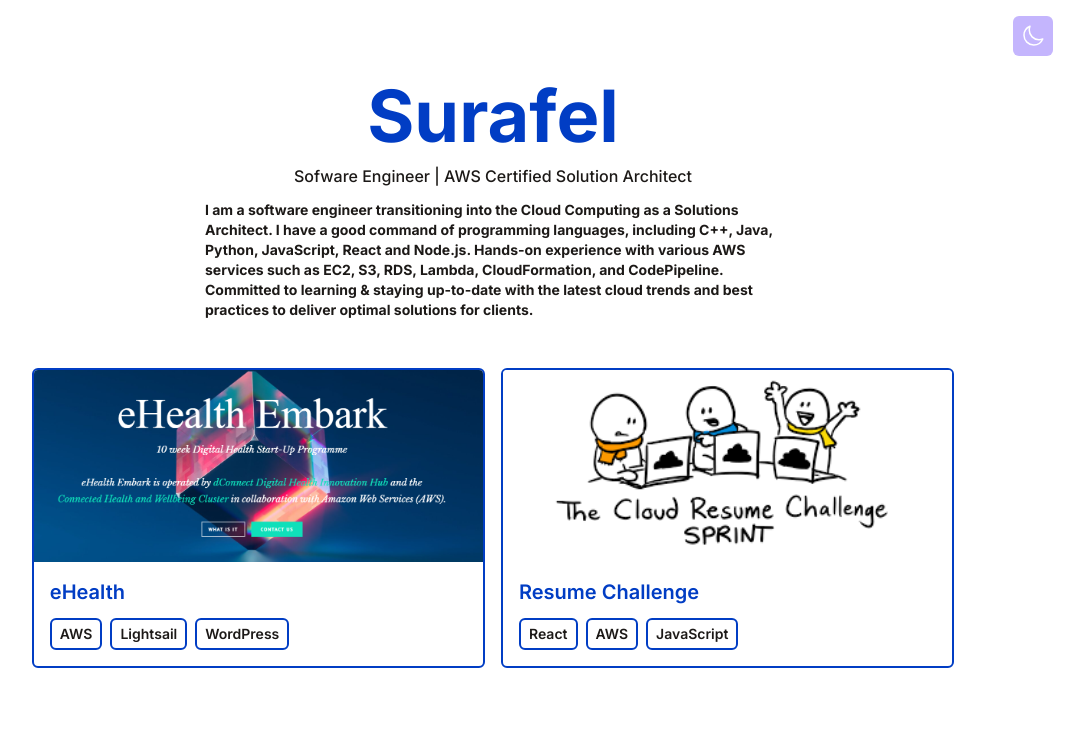
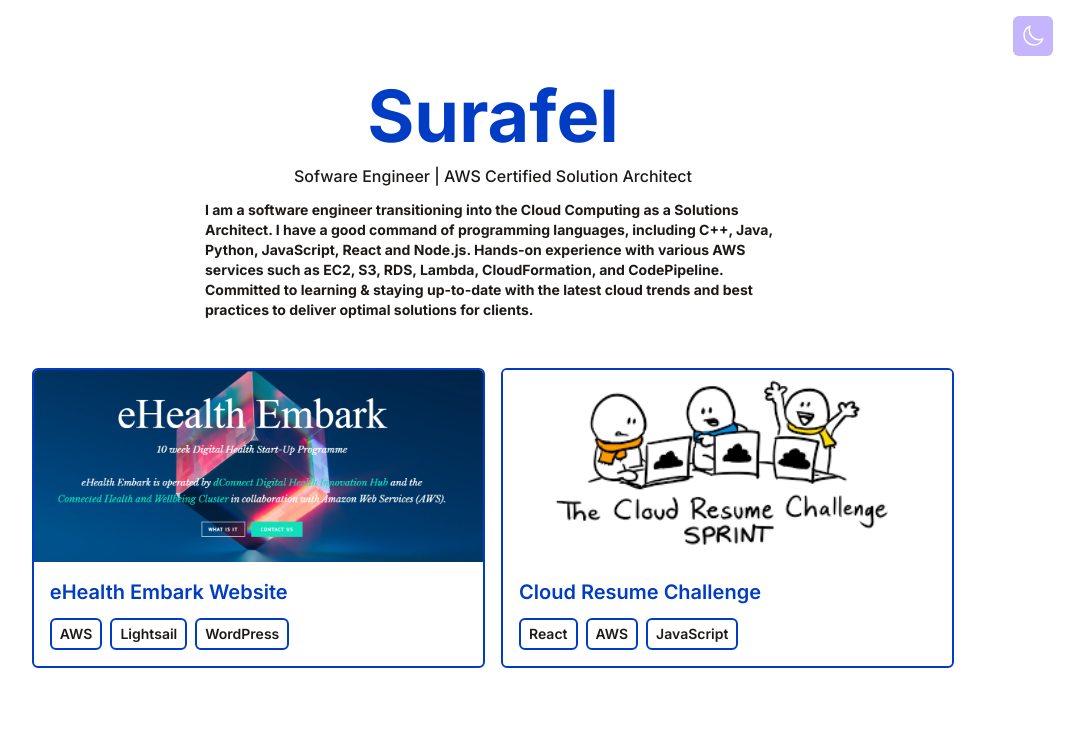
Before and after one commit to surafel-dem/Cloud-Resume-challenge, a React (Vite) app in the folder Portfolio-CRC/: page / in a window 1280 px wide. Shown: the top 748 px of the page, without its empty margins (147-1231 px from the left). Built offline with nearby package versions, Linux system fonts and the light colour scheme; no server answers.

Commit message:
update content

```diff
--- a/Portfolio-CRC/src/data/portfolio.js
+++ b/Portfolio-CRC/src/data/portfolio.js
@@ -1,12 +1,12 @@
 export default [
   {
-    title: "eHealth",
+    title: "eHealth Embark Website",
     imgUrl: "/assets/embark.PNG",
     stack: ["AWS", "Lightsail", "WordPress"],
     link: "https://www.ehealth-embark.ie/",
   },
   {
-    title: "Resume Challenge",
+    title: "Cloud Resume Challenge",
     imgUrl: "/assets/crc.png",
     stack: ["React", "AWS", "JavaScript"],
     link: "https://surafeldemissie.me/",
```
